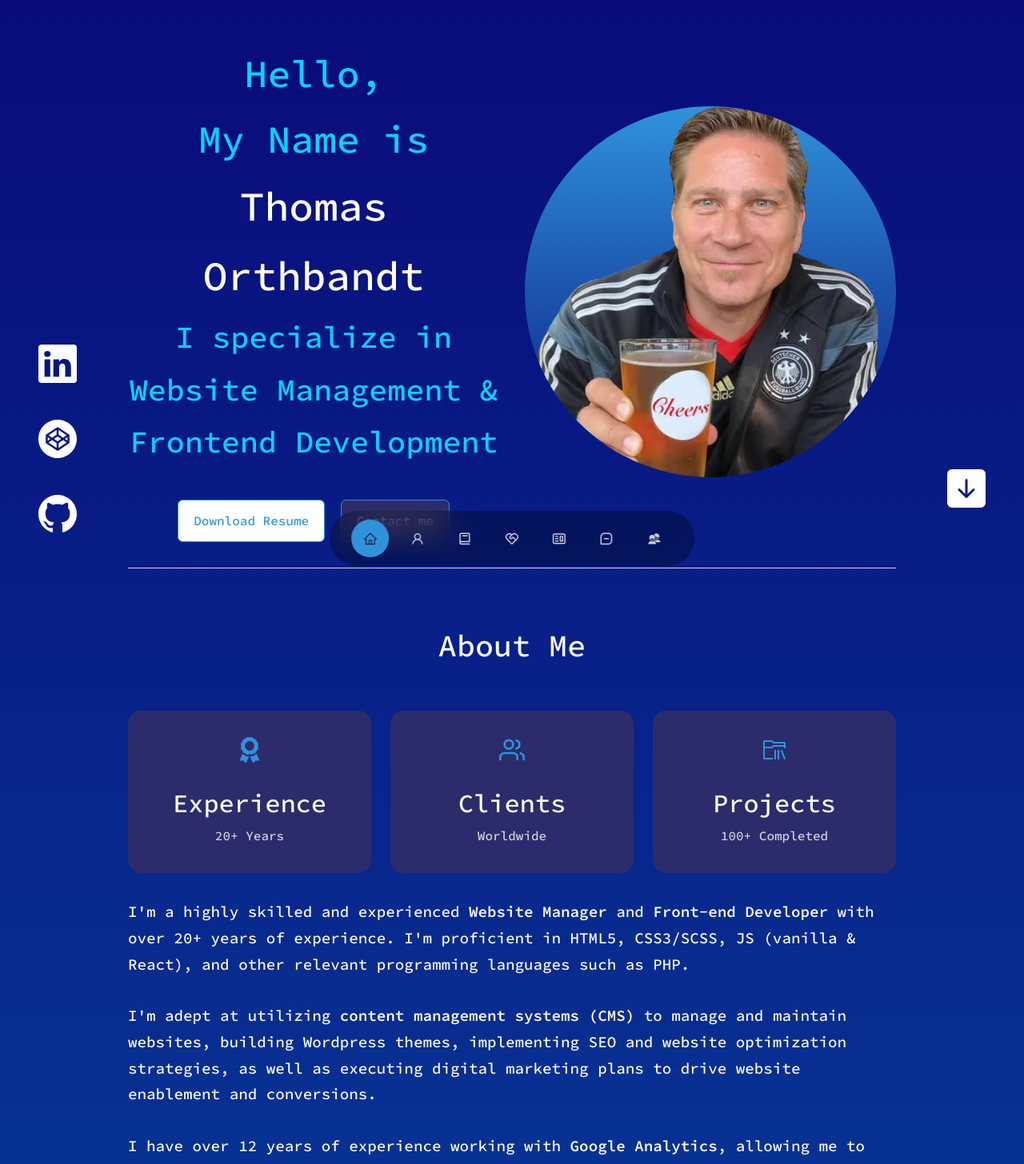
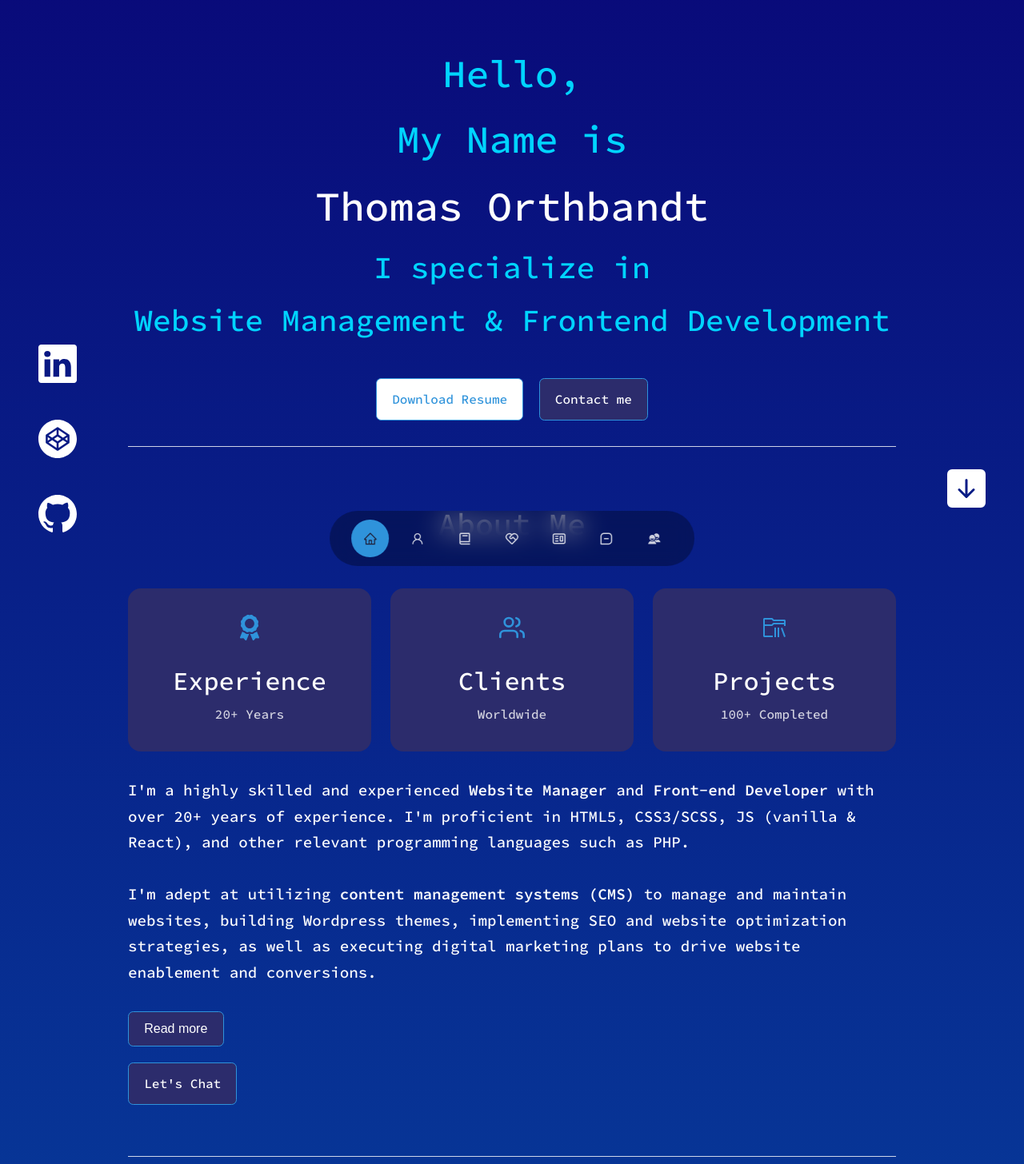
Before and after one commit to torthbandt/Thomas-Orthbandt-React-Web-Portfolio, a React (Create React App) app: page / in a window 1280 px wide. Shown: the part 60-1516 px from the top of the page at 80% size. Built offline with nearby package versions, Linux system fonts and the light colour scheme.

Commit message:
added ToggleContent and Removed headshot"

```diff
--- a/public/index.html
+++ b/public/index.html
@@ -1,42 +1,70 @@
 <!DOCTYPE html>
 <html lang="en">
   <head>
-    <meta charset="UTF-8">
-    <meta http-equiv="X-UA-Compatible" content="IE=edge">
-	<meta name="viewport" content="width=device-width, initial-scale=1">
+    <meta charset="UTF-8" />
+    <meta http-equiv="X-UA-Compatible" content="IE=edge" />
+    <meta name="viewport" content="width=device-width, initial-scale=1" />
 
-    <title>Thomas Orthbandt | ReactJS Web Portfolio </title>
+    <title>Thomas Orthbandt | ReactJS Web Portfolio</title>
 
-	<meta name='robots' content='index, follow, max-image-preview:large, max-snippet:-1, max-video-preview:-1' />
+    <meta
+      name="robots"
+      content="index, follow, max-image-preview:large, max-snippet:-1, max-video-preview:-1"
+    />
     <link rel="canonical" href="https://thomas-orthbandt.com" />
 
     <!-- Google Tag Manager -->
-	<script>(function(w,d,s,l,i){w[l]=w[l]||[];w[l].push({'gtm.start':new Date().getTime(),event:'gtm.js'});var f=d.getElementsByTagName(s)[0],j=d.createElement(s),dl=l!='dataLayer'?'&l='+l:'';j.async=true;j.src='https://www.googletagmanager.com/gtm.js?id='+i+dl;f.parentNode.insertBefore(j,f);})(window,document,'script','dataLayer','GTM-KKHQFCT');</script>
+    <script>
+      (function (w, d, s, l, i) {
+        w[l] = w[l] || [];
+        w[l].push({ "gtm.start": new Date().getTime(), event: "gtm.js" });
+        var f = d.getElementsByTagName(s)[0],
+          j = d.createElement(s),
+          dl = l != "dataLayer" ? "&l=" + l : "";
+        j.async = true;
+        j.src = "https://www.googletagmanager.com/gtm.js?id=" + i + dl;
+        f.parentNode.insertBefore(j, f);
+      })(window, document, "script", "dataLayer", "GTM-KKHQFCT");
+    </script>
     <!-- End Google Tag Manager -->
 
-	<meta name="google-site-verification" content="q4MQmrHIIkebq896lUsiMuI87AqH4s7QwcmAKUioCaI" />
+    <meta
+      name="google-site-verification"
+      content="q4MQmrHIIkebq896lUsiMuI87AqH4s7QwcmAKUioCaI"
+    />
 
-    	<meta name="apple-mobile-web-app-capable" content="yes">
-    	<meta name="mobile-web-app-capable" content="yes">
-	<meta name="description" content="Thomas Orthbandt is highly skilled and experienced Website Manager and Front-end Developer with over 20-years of experience in developing and managing websites."/>
+    <meta name="apple-mobile-web-app-capable" content="yes" />
+    <meta name="mobile-web-app-capable" content="yes" />
+    <meta
+      name="description"
+      content="Thomas Orthbandt is highly skilled and experienced Website Manager and Front-end Developer with over 20-years of experience in developing and managing websites."
+    />
 
     <meta property="og:locale" content="en_US" />
     <meta property="og:type" content="website" />
-  	<meta property="og:title" content="Thomas Orthbandt | ReactJS Web Portfolio" />
-  	<meta property="og:description" content="Thomas Orthbandt is highly skilled and experienced Website Manager and Front-end Developer with over 20-years of experience in developing and managing websites." />
+    <meta
+      property="og:title"
+      content="Thomas Orthbandt | ReactJS Web Portfolio"
+    />
+    <meta
+      property="og:description"
+      content="Thomas Orthbandt is highly skilled and experienced Website Manager and Front-end Developer with over 20-years of experience in developing and managing websites."
+    />
     <meta property="og:url" content="https://thomas-orthbandt.com" />
-  	<meta property="og:site_name" content="Thomas Orthbandt | ReactJS Web Portfolio" />
+    <meta
+      property="og:site_name"
+      content="Thomas Orthbandt | ReactJS Web Portfolio"
+    />
     <meta property="og:image" content="/src/assets/thomas-orthbandt-logo.png" />
 
     <link rel=”icon” type=“image/x-icon” href="/favicon.ico"/>
-
   </head>
 
   <body>
     <div id="root"></div>
 
     <script type="application/javascript">
-		let queryForm = ( (settings) => {
+      let queryForm = (settings) => {
         let reset = settings && settings.reset ? settings.reset : false;
         let self = window.location.toString();
         let querystring = self.split("?");
@@ -49,13 +77,16 @@
             }
           }
         }
-			let hiddenFields = document.querySelectorAll("input[type=hidden], input[type=text]");
-			for (let i=0; i<hiddenFields.length; i++) {
+        let hiddenFields = document.querySelectorAll(
+          "input[type=hidden], input[type=text]"
+        );
+        for (let i = 0; i < hiddenFields.length; i++) {
           let param = sessionStorage.getItem(hiddenFields[i].name);
-				if (param) document.getElementsByName(hiddenFields[i].name)[0].value = param;
+          if (param)
+            document.getElementsByName(hiddenFields[i].name)[0].value = param;
         }
-		});
-		setTimeout( () => {
+      };
+      setTimeout(() => {
         queryForm();
       }, 1000);
     </script>
--- a/src/components/about/About.jsx
+++ b/src/components/about/About.jsx
@@ -1,21 +1,27 @@
 import React from 'react'
 import './about.css'
-//import ME 				  	from '../../assets/thomas-orthbandt-headshot.webp'
+import ToggleContent from './ToggleContent';
+
+//import ME 				from '../../assets/thomas-orthbandt-headshot.webp'
 import {FaAward} 			from 'react-icons/fa'
 import {FiUsers} 			from 'react-icons/fi'
 import {VscFolderLibrary} 	from 'react-icons/vsc'
 
 const About = () => {
+
 	return (
+
 		<section id="about">
 			<h2>About Me</h2>
 
 			<div className="container about__container">
+
 				{/*<div className="about__me">
 					<div className="about__me-image">
 						<img src={ME} alt="Thomas Orthbandt" width="374" height="374" />
 					</div>
 				</div>-*/}
+
 				<div className="about__content">
 					<div className="about__cards">
 						<article className="about__card">
@@ -35,14 +41,11 @@ const About = () => {
 						</article>
 					</div>
 
-					<p>
-					I'm a highly skilled and experienced <strong>Website Manager</strong> and <strong>Front-end Developer</strong> with over 20+ years of experience. I'm proficient in HTML5, CSS3/SCSS, JS (vanilla & React), and other relevant programming languages such as PHP.</p>
+					<p>I'm a highly skilled and experienced <strong>Website Manager</strong> and <strong>Front-end Developer</strong> with over 20+ years of experience. I'm proficient in HTML5, CSS3/SCSS, JS (vanilla & React), and other relevant programming languages such as PHP.</p>
 
-					<p> I'm adept at utilizing <strong>content management systems (CMS)</strong> to manage and maintain websites, building Wordpress themes, implementing SEO and website optimization strategies, as well as executing digital marketing plans to drive website enablement and conversions.</p>
+					<p>I'm adept at utilizing <strong>content management systems (CMS)</strong> to manage and maintain websites, building Wordpress themes, implementing SEO and website optimization strategies, as well as executing digital marketing plans to drive website enablement and conversions.</p>
 
-					<p>I have over 12 years of experience working with <strong>Google Analytics</strong>, allowing me to effectively analyze data and provide valuable insights for my clients. In addition, I have over 8 years of experience with <strong>Google Tag Manager</strong>, which I successfully implement tracking tags and manage complex data layers for various websites. Finally, I have over 5 years of experience with <strong>Google Optimize</strong>, allowing me to conduct effective A/B testing and optimization experiments that have resulted in improved website performance and increased conversion rates.</p>
-
-					<p>Lastly, I have a deep understanding of the latest <strong>SEO</strong> trends and best practices. My expertise covers a broad range of SEO techniques, including on-page optimization, technical SEO, link building, and local SEO. I have also worked with a diverse range of clients across various industries, including e-commerce, finance, tech, and security. This has allowed me to consistently deliver impactful results for my clients and help them achieve their business objectives.</p>
+					<ToggleContent />
 
 					<a href="#contact" className='btn btn-primary'>Let's Chat</a>
 
--- /dev/null
+++ b/src/components/about/ToggleContent.jsx
@@ -0,0 +1,26 @@
+import React, { useState } from 'react';
+
+const ToggleContent = () => {
+  const [showContent, setShowContent] = useState(false);
+
+  const handleToggle = () => {
+    setShowContent((prevShowContent) => !prevShowContent);
+};
+
+return (
+    <div className="mb20">
+        <button className='btn btn-primary' onClick={handleToggle}>
+            {showContent ? 'Hide' : 'Read more'}
+        </button>
+        {showContent && (
+            <div>
+                <p>I have over 12 years of experience working with <strong>Google Analytics</strong>, allowing me to effectively analyze data and provide valuable insights for my clients. In addition, I have over 8 years of experience with <strong>Google Tag Manager</strong>, which I successfully implement tracking tags and manage complex data layers for various websites. Finally, I have over 5 years of experience with <strong>Google Optimize</strong>, allowing me to conduct effective A/B testing and optimization experiments that have resulted in improved website performance and increased conversion rates.</p>
+
+                <p>Lastly, I have a deep understanding of the latest <strong>SEO</strong> trends and best practices. My expertise covers a broad range of SEO techniques, including on-page optimization, technical SEO, link building, and local SEO. I have also worked with a diverse range of clients across various industries, including e-commerce, finance, tech, and security. This has allowed me to consistently deliver impactful results for my clients and help them achieve their business objectives.</p>
+            </div>
+        )}
+        </div>
+    );
+};
+
+export default ToggleContent;
--- a/src/components/about/about.css
+++ b/src/components/about/about.css
@@ -67,6 +67,9 @@
     color: var(--color-white);
     font-size: 1.2rem;
 }
+.about__content .mb20 {
+    margin-bottom:20px;
+}
 
 /*  ====================== MEDIA QUERY (TABLETS) ======================  */
 @media  screen and (max-width: 1023px) {
--- a/src/components/header/Header.jsx
+++ b/src/components/header/Header.jsx
@@ -1,7 +1,7 @@
 import React from 'react'
 import './header.css'
 import CTA from './CTA'
-import ME from '../../assets/me-transparent.webp'
+//import ME from '../../assets/me-transparent.webp'
 import HeaderSocials from './HeaderSocials'
 import {BsFillArrowDownSquareFill} from 'react-icons/bs'
 
@@ -22,9 +22,9 @@ const Header = () => {
 
         </div>
 
-        <div className="me">
+        {/*<div className="me">
           <img src={ME} alt="Thomas Orthbandt" width="353" height="353" />
-        </div>
+        </div>*/}
 
         <a href="#contact" className="scroll__down" title="Scroll Down Page"><BsFillArrowDownSquareFill/></a>
       </div>
--- a/src/components/header/header.css
+++ b/src/components/header/header.css
@@ -5,7 +5,7 @@ header {
 
 .header__container {
      display: grid;
-     grid-template-columns: 1fr 1fr;
+     grid-template-columns: 1fr; /*1fr 1fr;*/
      gap: 2rem;
      border-bottom: 1px solid var(--color-light);
      padding: 0 0 2rem 0;
```
Lines whose indentation alone changed are shown as unchanged.
